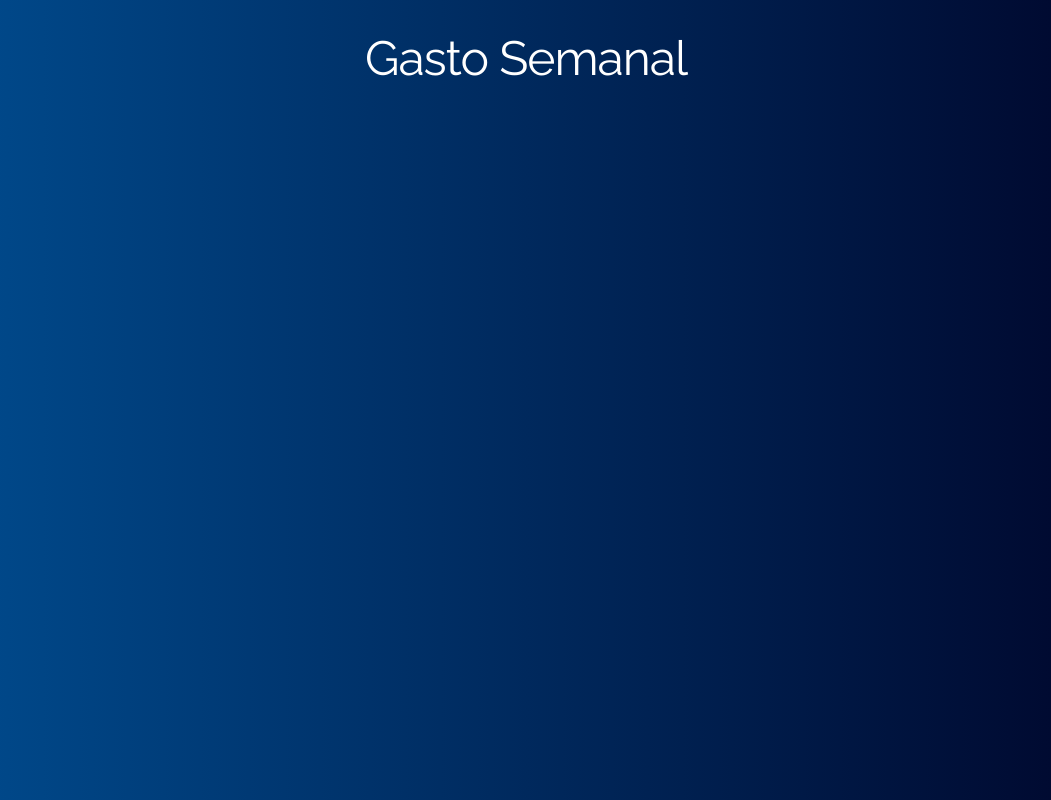
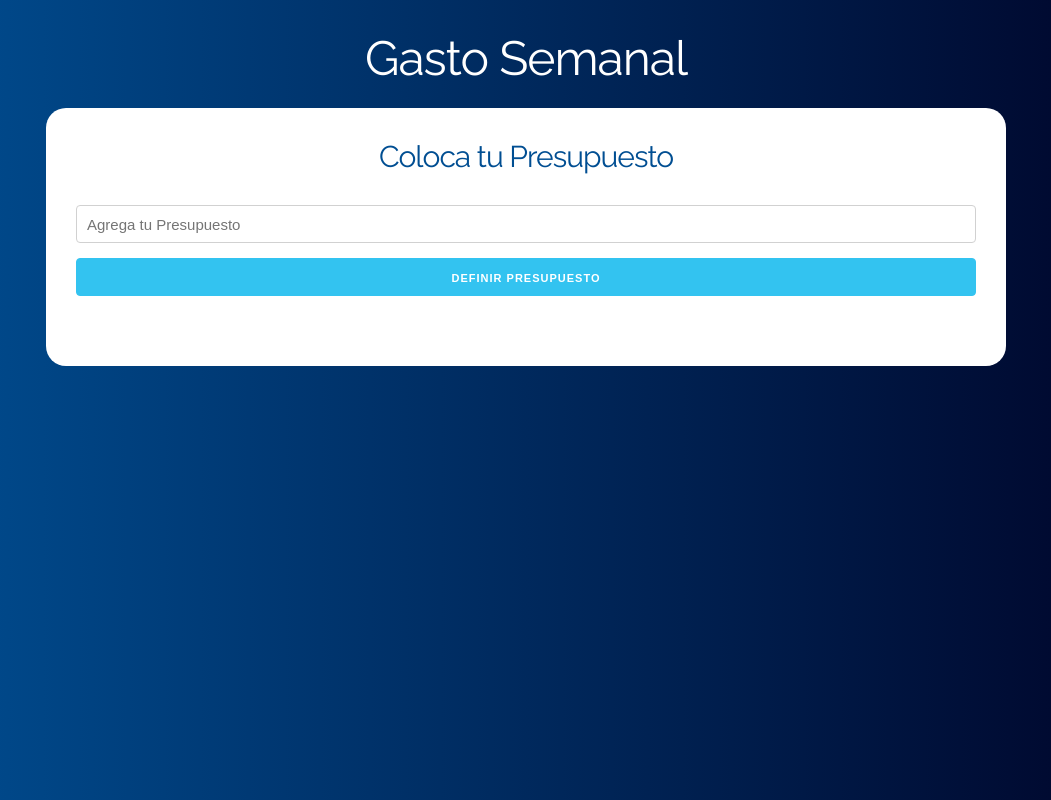
Before and after one commit to jorgebarcos/React-Presupuesto, a React (Create React App) app: page / in a window 1280 px wide. Shown: the whole page, without its empty margins (114-1165 px from the left). Built offline with nearby package versions, Linux system fonts and the light colour scheme.

Commit message:
Agregando el Primer Componente

```diff
--- a/src/App.js
+++ b/src/App.js
@@ -1,10 +1,13 @@
 import React from 'react';
-
+import Pregunta from './components/Pregunta';
 function App() {
 	return (
 		<div className="App container">
 			<header>
 				<h1>Gasto Semanal</h1>
+				<div className="contenido-principal contenido">
+					<Pregunta />
+				</div>
 			</header>
 		</div>
 	);
--- /dev/null
+++ b/src/components/Pregunta.js
@@ -0,0 +1,19 @@
+import React, { Fragment } from 'react';
+
+function Pregunta() {
+	return (
+		<Fragment>
+			<h2>Coloca tu Presupuesto</h2>
+			<form>
+				<input
+					type="number"
+					className="u-full-width"
+					placeholder="Agrega tu Presupuesto"
+					//onChange={}
+				/>
+				<input type="submit" className="button-primary u-full-width" value="Definir Presupuesto" />
+			</form>
+		</Fragment>
+	);
+}
+export default Pregunta;
```
